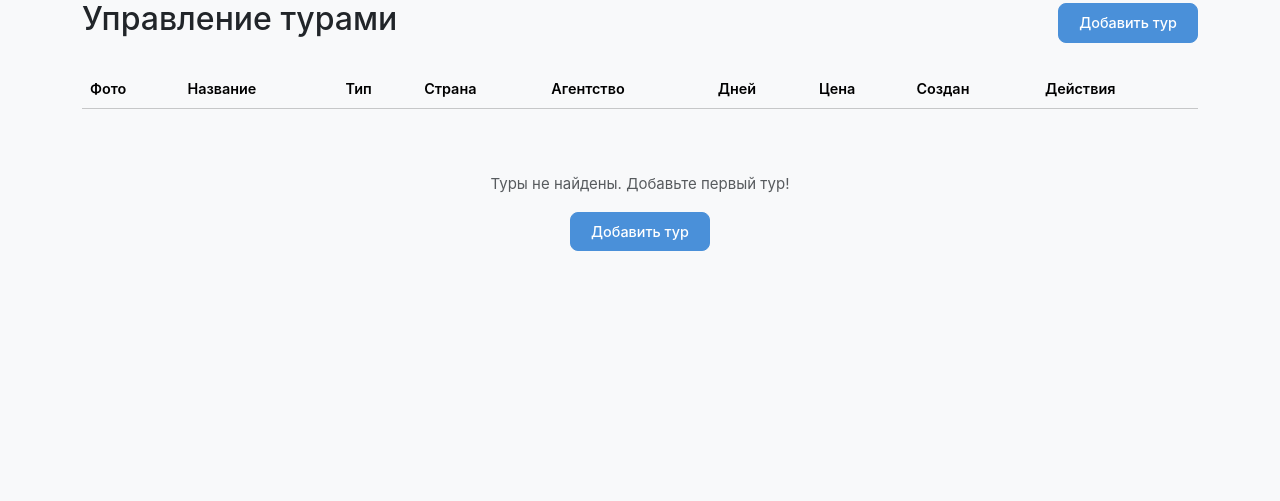
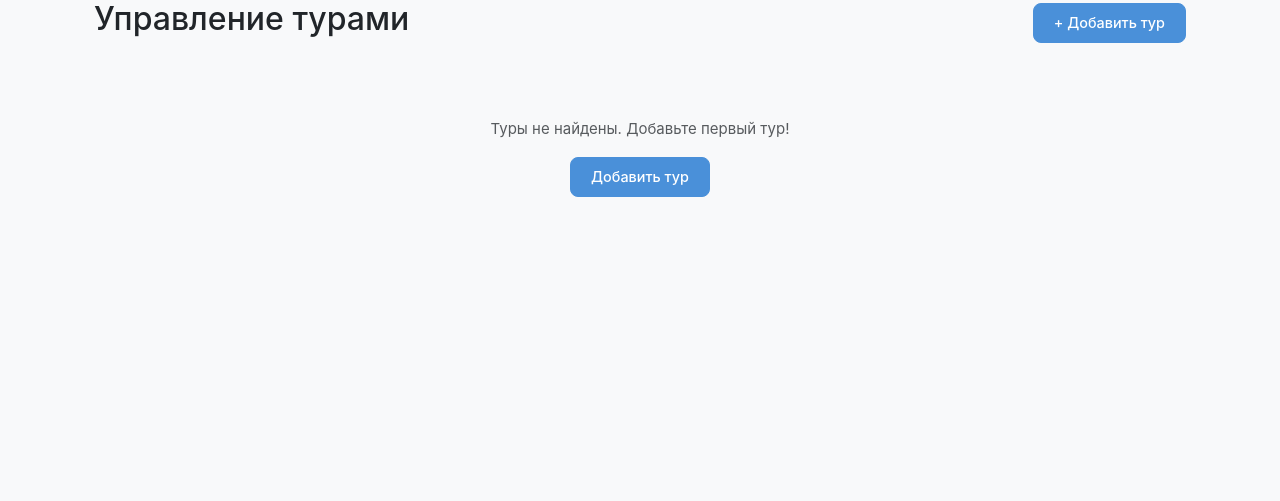
Before and after one commit to Nikita-Pugach/TravelGuide, an ASP.NET Core app: template TravelGuide/Views/Admin/Tours.cshtml in a window 1280 px wide. Shown: the part 81-582 px from the top of the page. Run offline with ASP.NET Core 8, Linux system fonts and the light colour scheme; the template is opened without the code that fills it, so the values that code supplies are empty; style sheets or scripts are compiled from the project's sources; some libraries are stand-ins or nearby versions.

Commit message:
feat: redesign admin tours page - replace table with card layout

```diff
--- a/TravelGuide/Views/Admin/Tours.cshtml
+++ b/TravelGuide/Views/Admin/Tours.cshtml
@@ -1,88 +1,93 @@
 @model IEnumerable<TravelGuide.Models.Entities.Tour>
+@using TravelGuide.Models.Entities
+
 @{
     ViewData["Title"] = "Управление турами";
 }
 
+<div class="container">
     <div class="d-flex justify-content-between align-items-center mb-4">
         <h2>Управление турами</h2>
-    <a asp-action="CreateTour" class="btn btn-primary">
-        <i class="bi bi-plus-circle"></i> Добавить тур
-    </a>
+        <a asp-action="CreateTour" class="btn btn-primary">+ Добавить тур</a>
     </div>
 
     @if (TempData["SuccessMessage"] != null)
     {
-    <div class="alert alert-success">@TempData["SuccessMessage"]</div>
+        <div class="alert alert-success alert-dismissible fade show" role="alert">
+            @TempData["SuccessMessage"]
+            <button type="button" class="btn-close" data-bs-dismiss="alert"></button>
+        </div>
     }
 
-<div class="table-responsive">
-    <table class="table table-hover">
-        <thead class="table-light">
-            <tr>
-                <th>Фото</th>
-                <th>Название</th>
-                <th>Тип</th>
-                <th>Страна</th>
-                <th>Агентство</th>
-                <th>Дней</th>
-                <th>Цена</th>
-                <th>Создан</th>
-                <th>Действия</th>
-            </tr>
-        </thead>
-        <tbody>
+    @if (Model.Any())
+    {
+        <div class="row g-4">
             @foreach (var tour in Model)
             {
-                <tr>
-                    <td>
+                var badgeClass = tour.TourType switch
+                {
+                    TourType.Beach => "badge-beach",
+                    TourType.Excursion => "badge-excursion",
+                    TourType.Combined => "badge-combined",
+                    TourType.Health => "badge-health",
+                    TourType.Cruise => "badge-cruise",
+                    TourType.Adventure => "badge-adventure",
+                    _ => "bg-secondary"
+                };
+
+                <div class="col-md-6 col-lg-4">
+                    <div class="card h-100 tour-card border-0">
                         @if (!string.IsNullOrEmpty(tour.PhotoUrl))
                         {
-                            <img src="@tour.PhotoUrl" alt="@tour.Name" style="width: 60px; height: 45px; object-fit: cover; border-radius: 4px;" />
+                            <img src="@tour.PhotoUrl" class="card-img-top" alt="@tour.Name" style="height: 180px; object-fit: cover; border-radius: 12px 12px 0 0;">
                         }
                         else
                         {
-                            <span style="font-size: 2rem;">@tour.TourType.GetIcon()</span>
+                            <div class="card-img-top bg-light d-flex align-items-center justify-content-center" style="height: 180px; border-radius: 12px 12px 0 0;">
+                                <span class="text-muted">Нет фото</span>
+                            </div>
                         }
-                    </td>
-                    <td>
-                        <strong>@tour.Name</strong>
+                        <div class="card-body">
+                            <div class="d-flex justify-content-between align-items-start mb-2">
+                                <h5 class="card-title text-truncate mb-0">@tour.Name</h5>
+                                <span class="badge @badgeClass ms-2">@tour.TourType.GetDisplayName()</span>
+                            </div>
+                            <p class="text-muted small mb-2">
+                                <span class="country-flag">@tour.Country?.GetFlag()</span>
+                                @tour.Country?.Name
+                            </p>
+                            <p class="text-muted small mb-2">Агентство: @tour.Agency?.Name</p>
+                            <div class="d-flex justify-content-between align-items-center mb-2">
+                                <span class="price-tag">@tour.Price.ToString("N0") &#8381;</span>
+                                <span class="duration-badge">@tour.Duration дн.</span>
+                            </div>
+                            <p class="text-muted small mb-0">Создан: @tour.CreatedDate.ToString("dd.MM.yyyy")</p>
                             @if (tour.IsSeasonal)
                             {
-                            <span class="badge bg-info ms-1">Сезонный</span>
+                                <span class="badge bg-info mt-2">Сезонный</span>
                             }
-                    </td>
-                    <td>
-                        <span class="badge bg-secondary">@tour.TourType.GetDisplayName()</span>
-                    </td>
-                    <td>@tour.Country?.GetFlag() @tour.Country?.Name</td>
-                    <td>@tour.Agency?.Name</td>
-                    <td>@tour.Duration</td>
-                    <td><strong>@tour.Price.ToString("N0") ₽</strong></td>
-                    <td>@tour.CreatedDate.ToString("dd.MM.yyyy")</td>
-                    <td>
-                        <div class="btn-group btn-group-sm">
-                            <a asp-action="EditTour" asp-route-id="@tour.Id" class="btn btn-outline-primary" title="Редактировать">
-                                Изм.
-                            </a>
-                            <a asp-controller="Tours" asp-action="Details" asp-route-id="@tour.Id" class="btn btn-outline-info" title="Просмотр">
-                                Смотр.
-                            </a>
-                            <form asp-action="DeleteTour" asp-route-id="@tour.Id" method="post" style="display: inline;"
-                                  onsubmit="return confirm('Удалить тур '@tour.Name'?');">
-                                <button type="submit" class="btn btn-outline-danger" title="Удалить">Удал.</button>
+                        </div>
+                        <div class="card-footer bg-white border-0 pt-0">
+                            <div class="d-flex gap-2">
+                                <a asp-action="EditTour" asp-route-id="@tour.Id" class="btn btn-outline-primary btn-sm flex-grow-1">Изм.</a>
+                                <a asp-controller="Tours" asp-action="Details" asp-route-id="@tour.Id" class="btn btn-outline-secondary btn-sm flex-grow-1">Смотр.</a>
+                                <form asp-action="DeleteTour" asp-route-id="@tour.Id" method="post" class="d-inline flex-grow-1"
+                                      onsubmit="return confirm('Удалить тур @tour.Name?');">
+                                    @Html.AntiForgeryToken()
+                                    <button type="submit" class="btn btn-outline-danger btn-sm w-100">Удал.</button>
                                 </form>
                             </div>
-                    </td>
-                </tr>
+                        </div>
+                    </div>
+                </div>
             }
-        </tbody>
-    </table>
         </div>
-
-@if (!Model.Any())
+    }
+    else
     {
         <div class="text-center py-5">
             <p class="text-muted">Туры не найдены. Добавьте первый тур!</p>
             <a asp-action="CreateTour" class="btn btn-primary">Добавить тур</a>
         </div>
     }
+</div>
```
Lines whose indentation alone changed are shown as unchanged.
